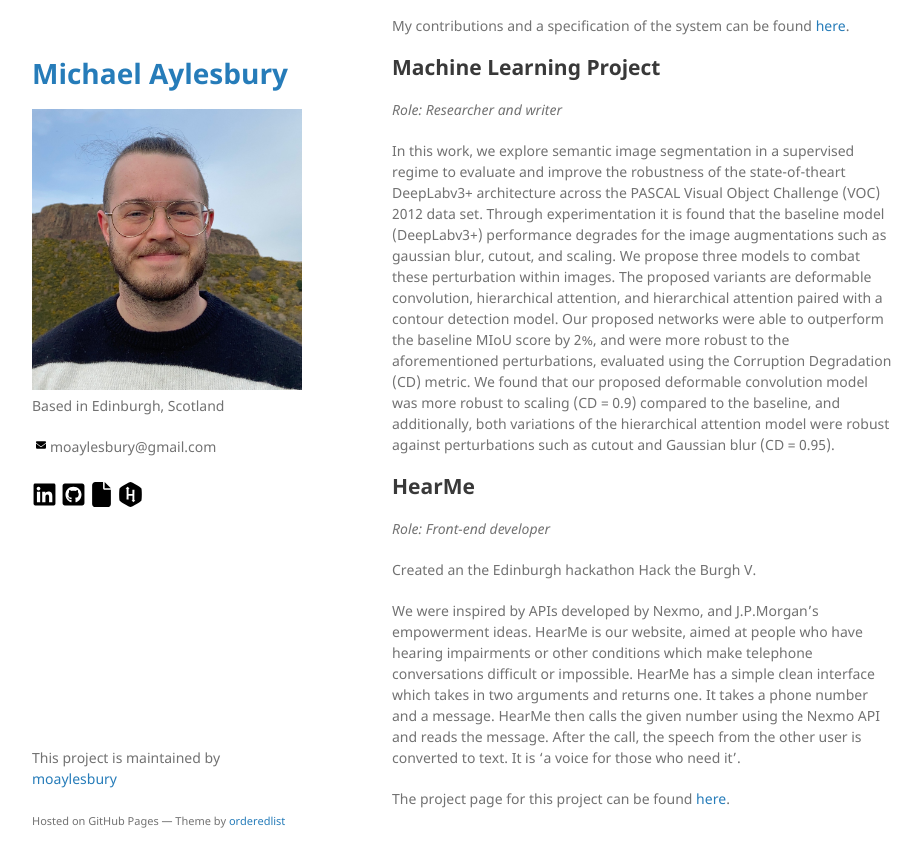
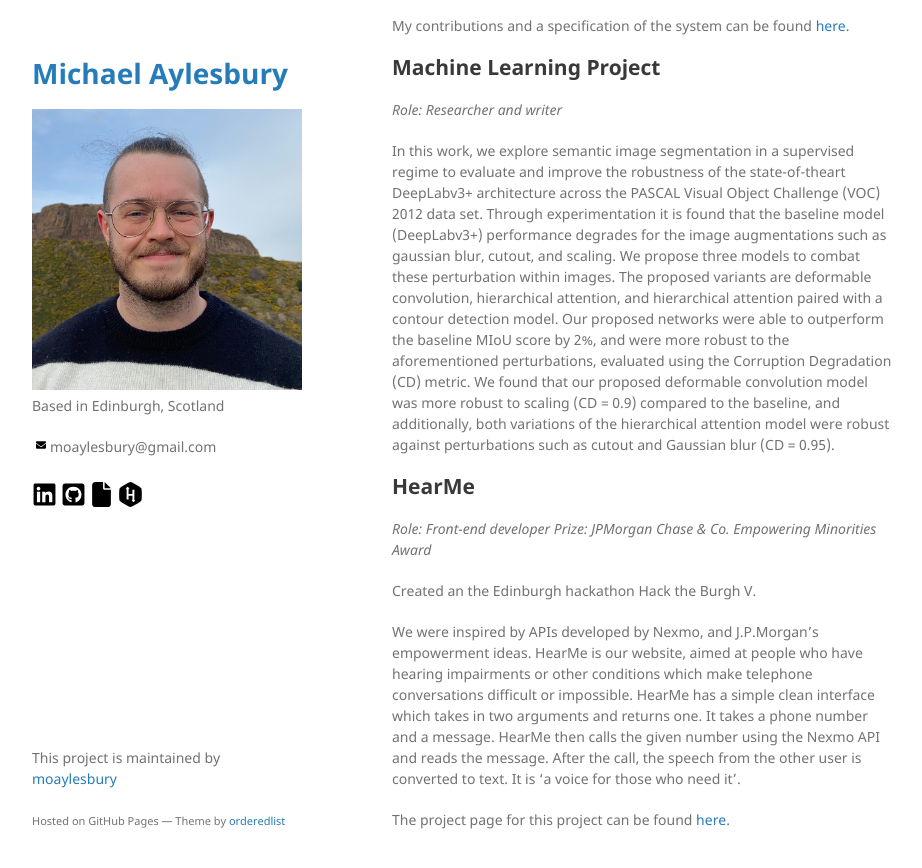
Before and after one commit to moaylesbury/michaelaylesbury.github.io, a Jekyll site: the page built from group-projects.md, in a window 1280 px wide and 900 px high, scrolled down 763 px. Shown: the top 868 px of the window, without its empty margins (178-1100 px from the left). Built offline with Jekyll 4.4.1, drawn with Linux system fonts in a browser that asks for light colours; our own code applies the rules of GitHub Pages for plain Markdown files.

Commit message:
Update group-projects.md

```diff
--- a/group-projects.md
+++ b/group-projects.md
@@ -27,6 +27,7 @@ In this work, we explore semantic image segmentation in a supervised regime to e
 
 ## HearMe
 <em>Role: Front-end developer</em>
+<em>Prize: JPMorgan Chase & Co. Empowering Minorities Award</em>
 
 Created an the Edinburgh hackathon Hack the Burgh V.
 
```
